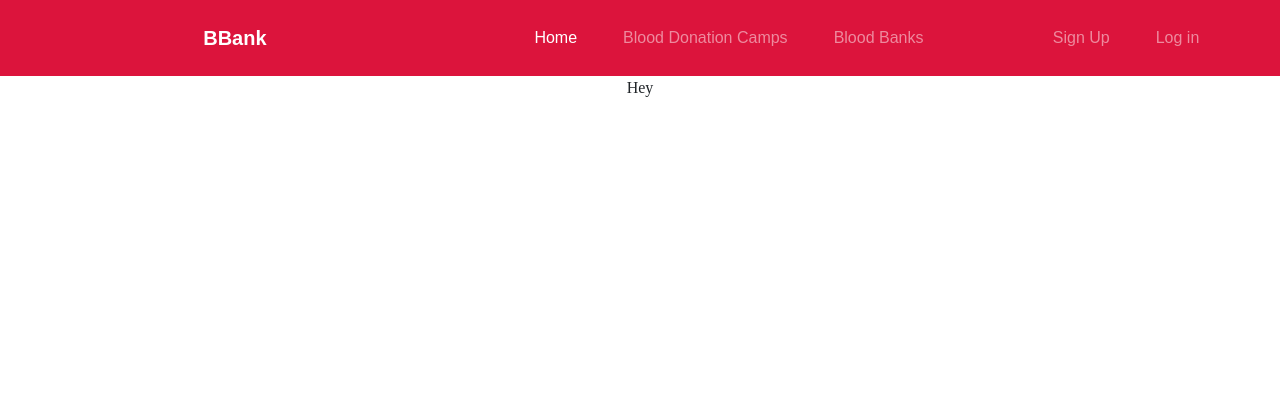
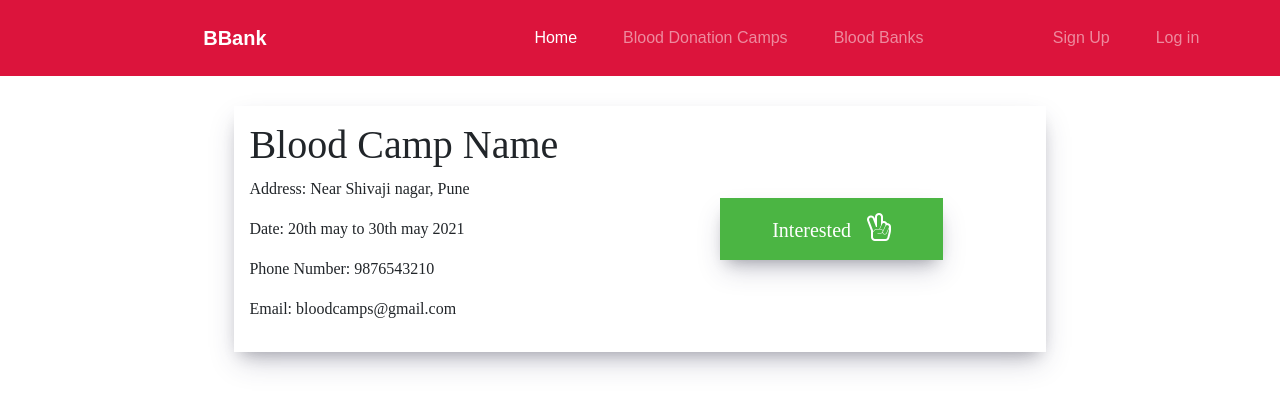
Before and after one commit to yashgandhi876/BBank_Frontend, a React (Create React App) app: page /bloodcamps in a window 1280 px wide. Shown: the top 410 px of the page. Built offline with nearby package versions, Linux system fonts and the light colour scheme.

Commit message:
added blood bank card demo

```diff
--- a/package.json
+++ b/package.json
@@ -11,7 +11,7 @@
     "@testing-library/user-event": "^12.6.0",
     "bootstrap": "^4.5.2",
     "classnames": "^2.2.6",
-    "mdbreact": "^5.0.1",
+    "mdbreact": "^5.0.2",
     "react": "^17.0.1",
     "react-dom": "^17.0.1",
     "react-scripts": "4.0.1",
--- a/public/index.html
+++ b/public/index.html
@@ -10,6 +10,7 @@
             name="description"
     />
     <link href="%PUBLIC_URL%/logo192.png" rel="apple-touch-icon"/>
+    <link rel="stylesheet" href="https://cdnjs.cloudflare.com/ajax/libs/font-awesome/4.7.0/css/font-awesome.min.css">
     <!--
       manifest.json provides metadata used when your web app is installed on a
       user's mobile device or desktop. See https://developers.google.com/web/fundamentals/web-app-manifest/
--- /dev/null
+++ b/src/Components/BloodCamps.css
@@ -0,0 +1,37 @@
+.bloodcamps{
+    width: 80%;
+    height: 100%;
+    margin: 20px auto;
+    padding: 5px 5px;
+}
+
+.campCard{
+    width: 80%;
+    border: none;
+    margin: 5px auto;
+    padding: 15px;
+    display: flex;
+    box-shadow: rgba(50, 50, 93, 0.25) 0px 13px 27px -5px,
+    rgba(0, 0, 0, 0.3) 0px 8px 16px -8px;
+}
+
+.inter{
+    margin: auto auto;
+    padding: 5px;
+}
+
+.interestedbtn{
+    width: 150%;
+    padding: 15px;
+    background-color: #4BB543;
+    color: white;
+    font-size: 20px;
+    box-shadow: #4BB543;
+    box-shadow: rgba(50, 50, 93, 0.25) 0px 13px 27px -5px,
+    rgba(0, 0, 0, 0.3) 0px 8px 16px -8px;
+    border: none;
+}
+
+.data{
+    text-align: justify;
+}
--- a/src/Components/BloodCamps.js
+++ b/src/Components/BloodCamps.js
@@ -1,11 +1,33 @@
-import React from 'react';
+import React, {useState} from 'react';
+import "./BloodCamps.css";
+
 
 function BloodCamps(){
+    const [active, setActive]  = useState(false);
 
+    function handleClick(){
+        setActive(true);
+
+    }
 
     return (
-        <div>
-            Hey
+        <div className="bloodcamps">
+            <div className="campCard">
+                <div className="data">
+                    <h1>Blood Camp Name</h1>
+                    <p>Address: Near Shivaji nagar, Pune</p>
+                    <p>Date: 20th may to 30th may 2021</p>
+                    <p>Phone Number: 9876543210</p>
+                    <p>Email: bloodcamps@gmail.com</p>
+                </div>
+                <div className="inter">
+                    <button onClick={handleClick} disabled={active} className="interestedbtn">
+                    Interested
+                    <i className="ml-3 fa fa-hand-peace-o" style={{fontSize:"28px", color:"white"}}></i>
+                    </button>
+                </div>
+
+            </div>
         </div>
     );
 
```
Also changed, not shown: src/Components/Navbar.css (deleted, +0 -72 lines), src/Components/Navbar.js (deleted, +0 -46 lines), src/Components/SidebarData.js (deleted, +0 -43 lines), 2 other files (tests, documents, lock files or other folders).
